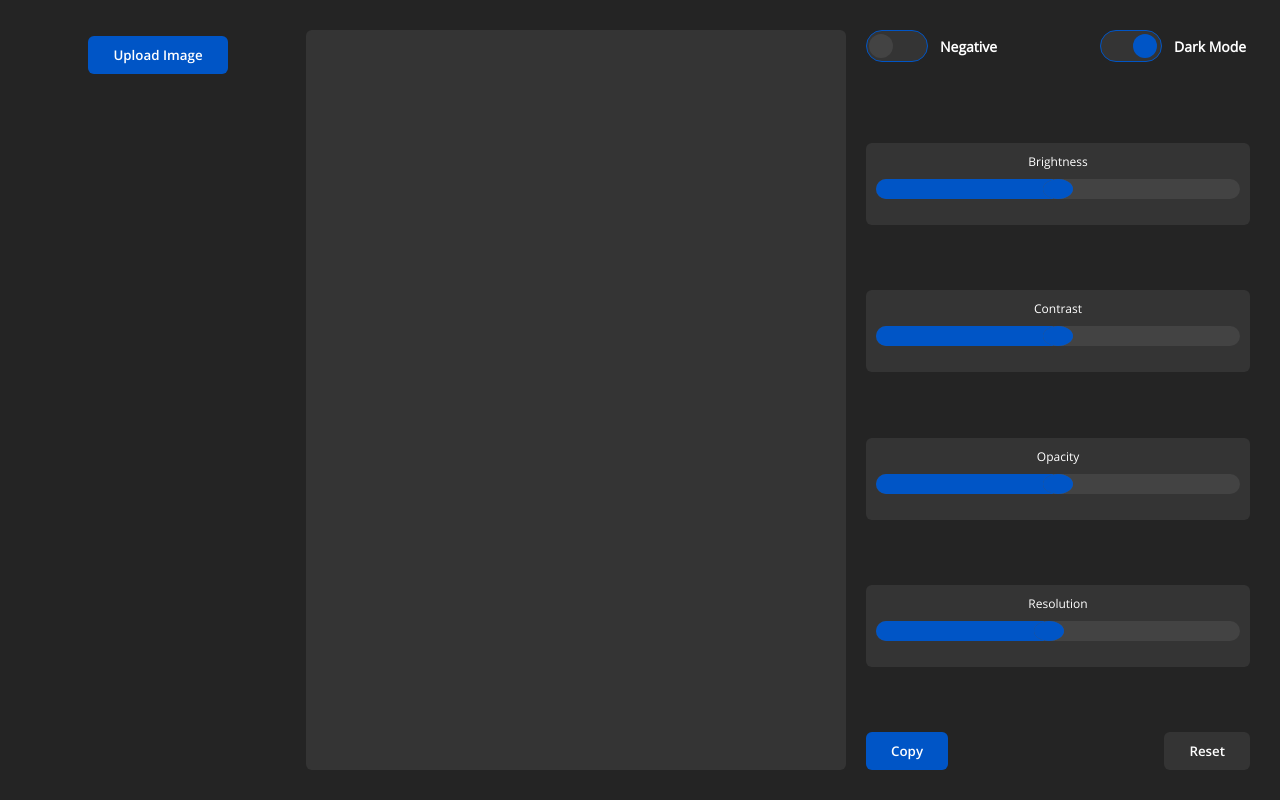
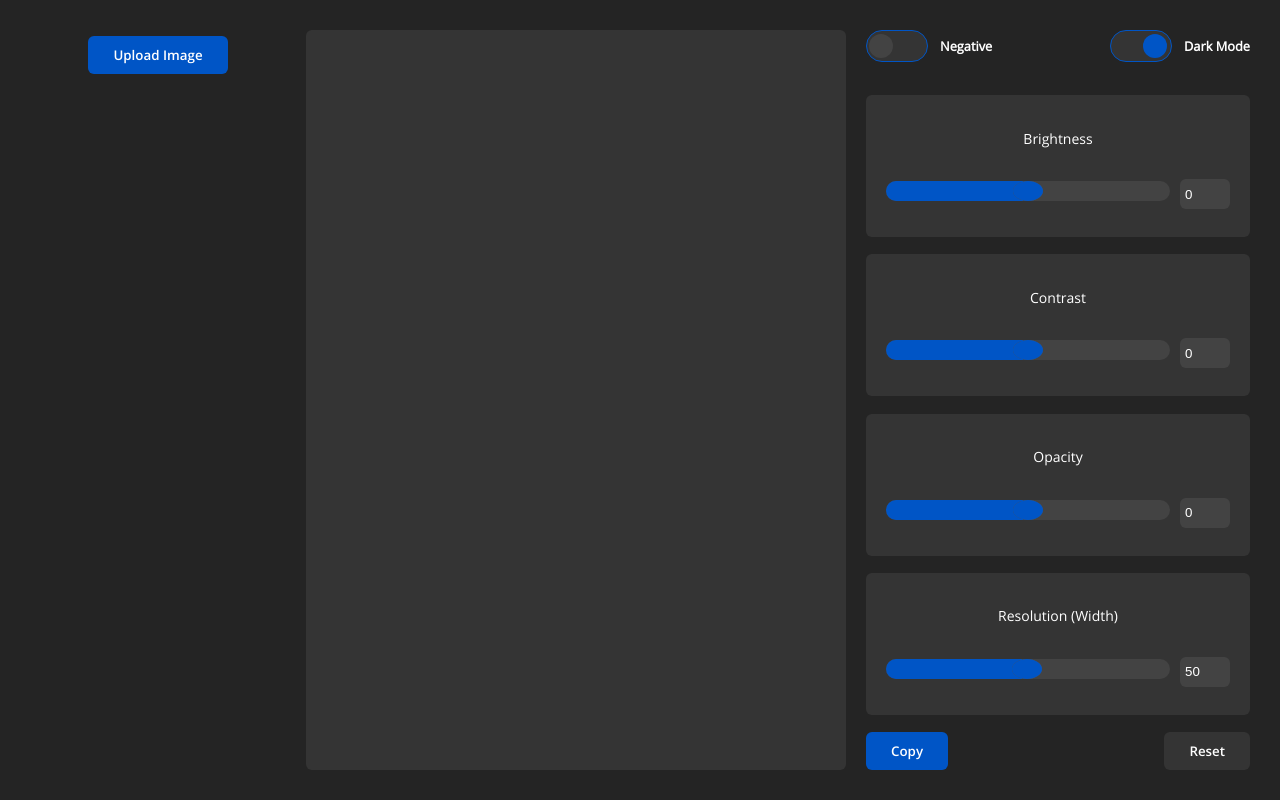
Before and after one commit to Monknow/ascii-art-maker, a Gatsby site: page / in a window 1280 px wide. Built offline with nearby package versions, Linux system fonts and the light colour scheme; Gatsby itself is replaced by a stand-in of ours.

Commit message:
The UX of sliders has been improved

```diff
--- a/src/components/atoms/Checkbox.tsx
+++ b/src/components/atoms/Checkbox.tsx
@@ -20,9 +20,9 @@ const StyledCheckbox = styled.label`
 	font-weight: 700;
 	margin-bottom: 16px;
 
-	flex-basis: 150px;
-
-	font-size: clamp(10px, 2vw, 14px);
+	label {
+		font-size: clamp(10px, 1vw, 14px);
+	}
 
 	input {
 		clip: rect(0 0 0 0);
@@ -102,7 +102,7 @@ export const Checkbox: FC<CheckboxProps> = ({name, checked, onChange, label}) =>
 			<ToogleTrack className="toggle-track">
 				<ToogleIndicator className="toggle-indicator"></ToogleIndicator>
 			</ToogleTrack>
-			{label}
+			<label>{label}</label>
 		</StyledCheckbox>
 	);
 };
--- a/src/components/atoms/SliderInput.tsx
+++ b/src/components/atoms/SliderInput.tsx
@@ -1,47 +1,62 @@
 import * as React from "react";
-import {FC, InputHTMLAttributes, ChangeEventHandler} from "react";
+import {FC, InputHTMLAttributes, Dispatch} from "react";
 import {breakpoint, highlightColor, mainColor} from "@global/GlobalStyles";
 import styled from "styled-components";
 
 const sliderHeight = "clamp(10px, 5vw, 20px)";
 
 const StyledSliderInput = styled.div`
-	display: flex;
+	flex-shrink: 2;
+
+	display: grid;
+	grid-template-rows: 1fr 1fr;
+	grid-template-columns: 1fr 50px;
+	grid-template-areas:
+		"label label"
+		"input value";
+	justify-content: center;
 	align-items: center;
-	justify-content: center;
-	flex-flow: column nowrap;
+	gap: 10px;
 
 	box-sizing: border-box;
 	border-radius: 6px;
-	padding: clamp(5px, 3vw, 10px);
+	padding: 20px;
 
 	width: 100%;
 
 	background-color: ${mainColor};
 
 	@media screen and (max-width: ${breakpoint}) {
-		width: max(140px, 40%);
+		width: max(250px, 40%);
 		flex-grow: 2;
 	}
 
+	label {
+		grid-area: label;
+		width: 100%;
+
+		text-align: center;
+		font-size: clamp(12px, 2vw, 14px);
+	}
+
 	input[type="range"] {
+		grid-area: input;
+
 		outline: 0;
 		border: 0;
 		border-radius: 500px;
-		width: 400px;
-		max-width: 100%;
+		width: 100%;
 		margin: 10px 0 16px;
 		transition: box-shadow 0.2s ease-in-out;
 
 		&:not(:active) + .h4-container h4 {
-	opacity: 0;
-	margin-top: -50px;
-	pointer-events: none;
-}
-
+			opacity: 0;
+			margin-top: -50px;
+			pointer-events: none;
+		}
 
 		// Chrome
-		@media screen and (-webkit-min-device-pixel-ratio:0) {
+		@media screen and (-webkit-min-device-pixel-ratio: 0) {
 			& {
 				overflow: hidden;
 				height: ${sliderHeight};
@@ -65,70 +80,36 @@ const StyledSliderInput = styled.div`
 				transition: box-shadow 0.2s ease-in-out;
 				position: relative;
 			}
-			&:active  {
+			&:active {
 				outline: 1px solid ${highlightColor};
-			}
-		}
-		// Firefox
-		&::-moz-range-progress {
-			background-color: ${highlightColor};
-		}
-
-		// IE
-		&::-ms-fill-lower {
-			background-color:${highlightColor};
-		}
-
-	}
-}
-.h4-container {
-	width: 400px;
-	max-width: 100%;
-	padding: 0 20px;
-	box-sizing: border-box;
-	position: relative;
-	.h4-subcontainer {
-		width: 100%;
-		position: relative;
-		h4 {
-			display: flex;
-			align-items: center;
-			justify-content: center;
-			position: absolute;
-			top: 0;
-			width: 40px;
-			height: 40px;
-			color: #fff;
-			font-size: 12px;
-			transform-origin: center -10px;
-			transform: translateX(-50%);
-			transition: margin-top 0.15s ease-in-out,
-				opacity 0.15s ease-in-out;
-			span {
-				position: absolute;
-				width: 100%;
-				height: 100%;
-				top: 0;
-				left: 0;
-				background-color: ${highlightColor};
-				border-radius: 0 50% 50% 50%;
-				transform: rotate(45deg);
-				z-index: -1;
 			}
 		}
 	}
 
+	input[type="number"] {
+		grid-area: value;
 
+		border: none;
+		border-radius: 6px;
+		box-sizing: border-box;
+		padding: 5px;
+
+		height: 30px;
+
+		background-color: ${mainColor};
+		color: #fff;
+	}
 `;
 
 interface SliderInputProps extends InputHTMLAttributes<HTMLInputElement> {
 	value: number;
 	max: number;
+	min: number;
 	label: string;
-	onChange: ChangeEventHandler<HTMLInputElement>;
+	liftState: Dispatch<React.SetStateAction<number>>;
 }
 
-export const SliderInput: FC<SliderInputProps> = ({value, onChange, name, label, min, max, step}) => {
+export const SliderInput: FC<SliderInputProps> = ({value, liftState, name, label, min, max, step}) => {
 	return (
 		<StyledSliderInput>
 			<label htmlFor={name}>{label}</label>
@@ -139,19 +120,23 @@ export const SliderInput: FC<SliderInputProps> = ({value, onChange, name, label,
 				step={step}
 				value={value}
 				onChange={(event) => {
-					onChange(event);
+					liftState(parseFloat(event.target.value));
 				}}
 				name={name}
 				id={name}
 			/>
-			<div className="h4-container">
-				<div className="h4-subcontainer">
-					<h4>
-						{value}
-						<span></span>
-					</h4>
-				</div>
-			</div>
+			<input
+				min={min}
+				max={max}
+				type="number"
+				value={value}
+				onChange={(event) => {
+					const value = parseFloat(event.target.value);
+					const truncatedValue = Math.max(min, Math.min(value, max));
+
+					liftState(truncatedValue);
+				}}
+			/>
 		</StyledSliderInput>
 	);
 };
--- a/src/components/atoms/UploadedImage.tsx
+++ b/src/components/atoms/UploadedImage.tsx
@@ -8,6 +8,7 @@ const StyledUploadedImage = styled.img`
 
 	border-radius: 6px;
 	padding: 10px;
+	margin: 0px;
 
 	width: 100%;
 
--- a/src/components/molecules/Options.tsx
+++ b/src/components/molecules/Options.tsx
@@ -14,7 +14,7 @@ const StyledOptions = styled.form`
 	align-items: center;
 	align-content: space-between;
 	flex-flow: row wrap-reverse;
-	gap: clamp(5px, 4vw, 20px);
+	gap: 5px;
 
 	width: 100%;
 	height: 100%;
@@ -100,23 +100,19 @@ export const Options: FC<OptionsProps> = ({
 			</InputGroup>
 			<SliderInput
 				min={1}
-				max={20}
+				max={100}
 				step={1}
 				value={resolution}
-				onChange={(event) => {
-					liftResolution(parseFloat(event.target.value));
-				}}
+				liftState={liftResolution}
 				name="resolution"
-				label="Resolution"
+				label="Resolution (Width)"
 			/>
 			<SliderInput
 				min={-65}
 				max={65}
 				step={1}
 				value={opacity}
-				onChange={(event) => {
-					liftOpacity(parseInt(event.target.value));
-				}}
+				liftState={liftOpacity}
 				name="opacity"
 				label="Opacity"
 			/>
@@ -126,9 +122,7 @@ export const Options: FC<OptionsProps> = ({
 				max={100}
 				step={1}
 				value={contrast}
-				onChange={(event) => {
-					liftContrast(parseInt(event.target.value));
-				}}
+				liftState={liftContrast}
 				name="contrast"
 				label="Contrast"
 			/>
@@ -138,24 +132,12 @@ export const Options: FC<OptionsProps> = ({
 				max={100}
 				step={1}
 				value={brightness}
-				onChange={(event) => {
-					liftBrightness(parseInt(event.target.value));
-				}}
+				liftState={liftBrightness}
 				name="brightness"
 				label="Brightness"
 			/>
 			{isTouchDevice() && (
-				<SliderInput
-					min={2}
-					max={50}
-					step={1}
-					value={zoom}
-					onChange={(event) => {
-						liftZoom(parseInt(event.target.value));
-					}}
-					name="zoom"
-					label="Zoom"
-				/>
+				<SliderInput min={2} max={50} step={1} value={zoom} liftState={liftZoom} name="zoom" label="Zoom" />
 			)}
 			<InputGroup>
 				<Checkbox
--- a/src/components/molecules/UploadedImages.tsx
+++ b/src/components/molecules/UploadedImages.tsx
@@ -24,7 +24,7 @@ const Gallery = styled.div`
 	overflow: hidden auto;
 
 	box-sizing: border-box;
-	padding: clamp(10px, 8vw, 20px);
+	padding: 20px;
 
 	width: 100%;
 	height: 100%;
--- a/src/components/organisms/App.tsx
+++ b/src/components/organisms/App.tsx
@@ -47,7 +47,7 @@ const StyledApp = styled.div`
 
 export const App: FC = () => {
 	const [imageSrc, setImageSrc] = useState<string | null>(null);
-	const [resolution, setResolution] = useState(10);
+	const [resolution, setResolution] = useState(50);
 	const [opacity, setOpacity] = useState(0);
 	const [contrast, setContrast] = useState(0);
 	const [brightness, setBrightness] = useState(0);
--- a/src/functions/clampDimensions.ts
+++ b/src/functions/clampDimensions.ts
@@ -3,8 +3,8 @@ import {getFontRatio} from "./getFontRatio";
 const toPositive = (value: number) => Math.max(1, Math.floor(value));
 
 export const clampDimensions = (width: number | undefined, height: number | undefined, resolution: number) => {
-	const maxWidth = resolution * 10;
-	const maxHeight = resolution * 8;
+	const maxWidth = resolution;
+	const maxHeight = resolution;
 
 	const positiveWidth = toPositive(width ?? maxWidth);
 	const positiveHeight = toPositive(height ?? maxHeight);
```
Also changed, not shown: src/functions/drawAsciiImage.ts (deleted, +0 -15 lines), src/functions/sliderOnChange.ts (added, +12 -0 lines).
